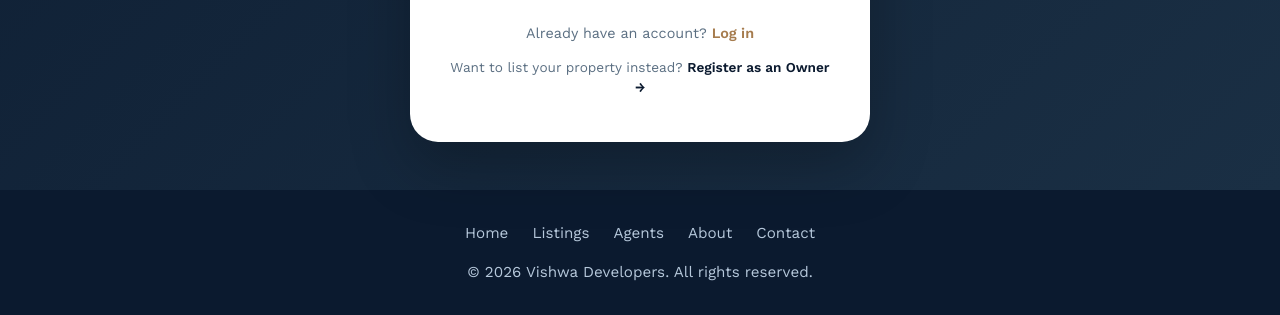
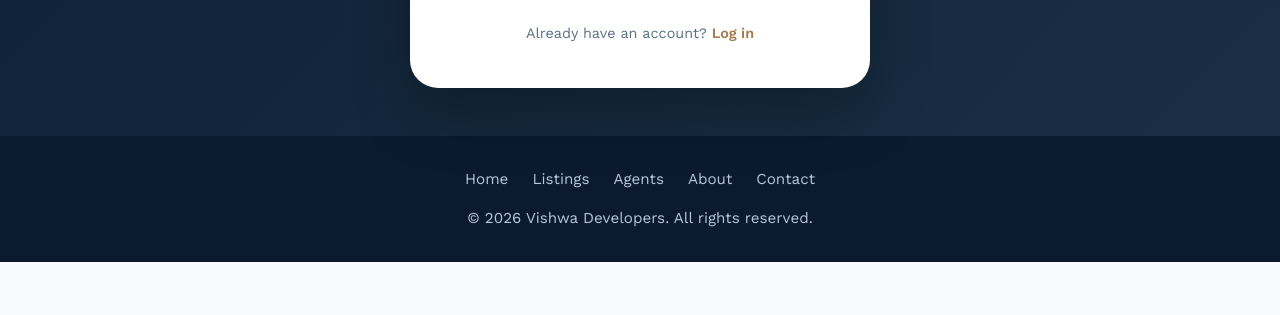
Before and after one commit to Rishiraj123-cloud/Vishwadeveloper, a plain HTML site: page signup.html in a window 1280 px wide. Shown: the part 1066-1381 px from the top of the page. After the commit the page ends 1328 px from the top, so only its background shows below. Drawn offline with nearby package versions, Linux system fonts and the light colour scheme.

Commit message:
chore: remove confusing owner signup link

```diff
--- a/signup.html
+++ b/signup.html
@@ -128,7 +128,6 @@
       </div>
 
       <p class="switch-line">Already have an account? <a href="login.html">Log in</a></p>
-      <p class="owner-cta">Want to list your property instead? <a href="owner-signup.html">Register as an Owner &rarr;</a></p>
     </div>
   </section>
 
```
